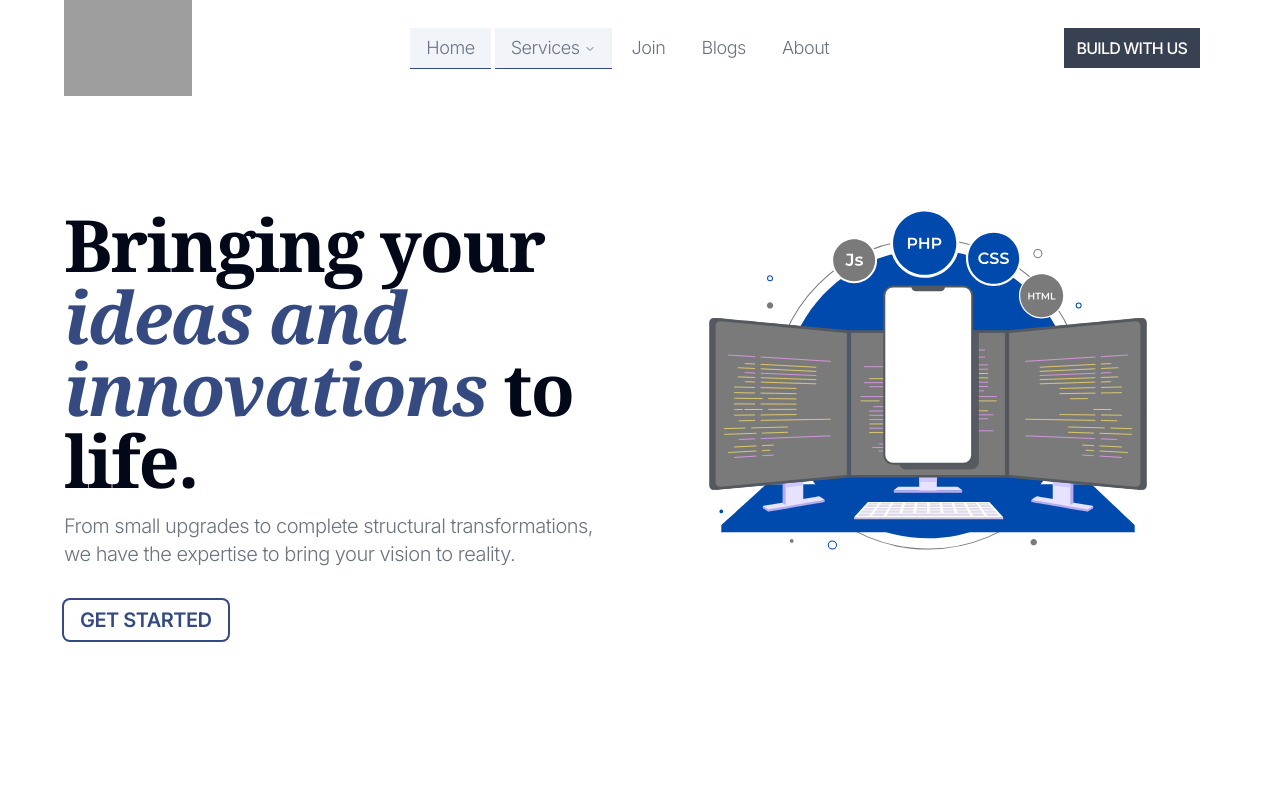
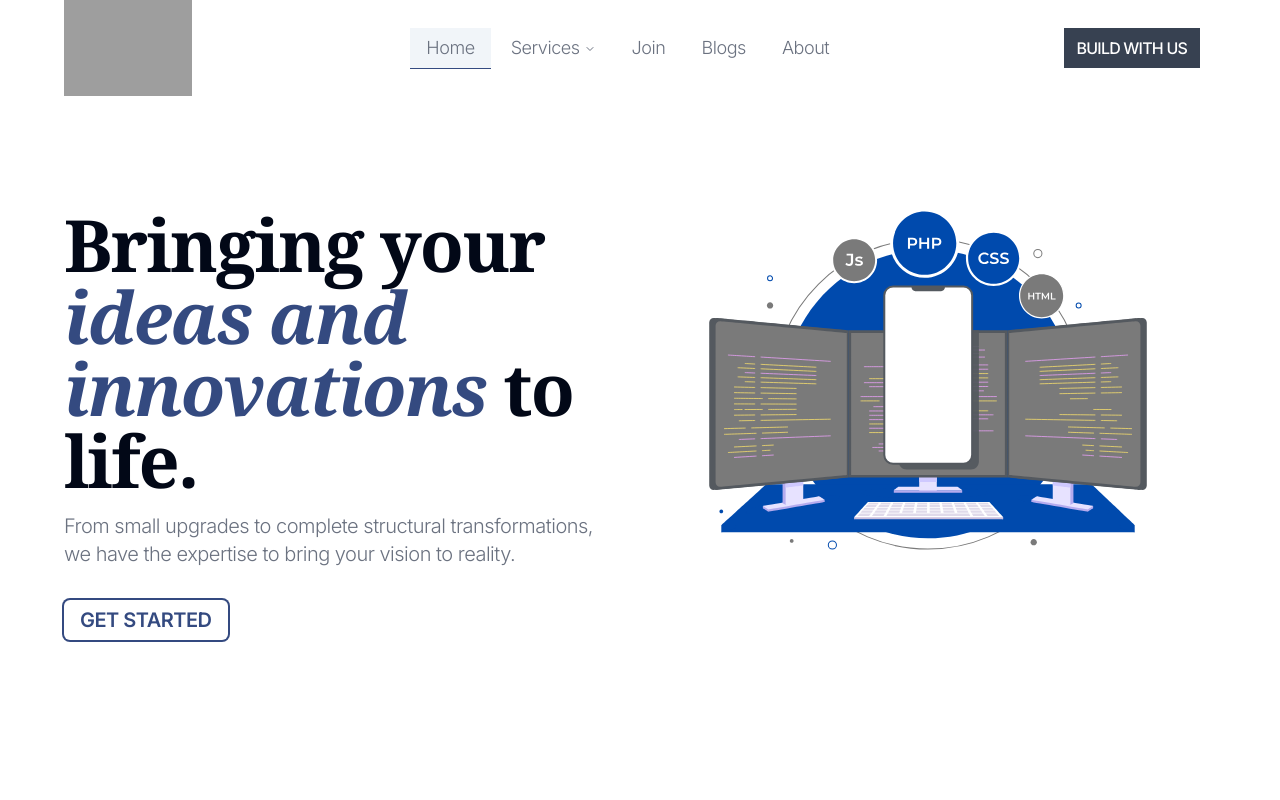
Before and after one commit to Ojaspj/software-company-web-template, a Next.js app: page / in a window 1280 px wide. Shown: the top 800 px of the page. Built offline with nearby package versions, Linux system fonts and the light colour scheme; grey boxes are pictures that could not be loaded.

Commit message:
fix: navbar items focus with pathname

```diff
--- a/components/NavMenu.tsx
+++ b/components/NavMenu.tsx
@@ -41,10 +41,7 @@ export function NavMenu() {
         <NavigationMenuItem
           className={`
         ${
-          path === "/services/web-development" ||
-          "/services/mobile-app-development" ||
-          "/services/ui-ux-design" ||
-          "/services/ecommerce-solutions"
+          path.startsWith("/services")
             ? " border-b text-lg bg-accent border-[#344A80] text-[#344A80]  "
             : null
         }
@@ -69,7 +66,7 @@ export function NavMenu() {
         <NavigationMenuItem
           className={`
         ${
-          path === "/careers"
+          path.startsWith('/careers')
             ? " border-b text-lg bg-accent border-[#344A80] text-[#344A80]  "
             : null
         }
@@ -84,7 +81,7 @@ export function NavMenu() {
         <NavigationMenuItem
           className={`
         ${
-          path === "/blogs"
+          path.startsWith("/blogs")
             ? " border-b text-lg bg-accent border-[#344A80] text-[#344A80]  "
             : null
         }
@@ -99,7 +96,7 @@ export function NavMenu() {
         <NavigationMenuItem
           className={`
         ${
-          path === "/about"
+          path.startsWith("/about")
             ? " border-b text-lg bg-accent border-[#344A80] text-[#344A80]  "
             : null
         }
```
